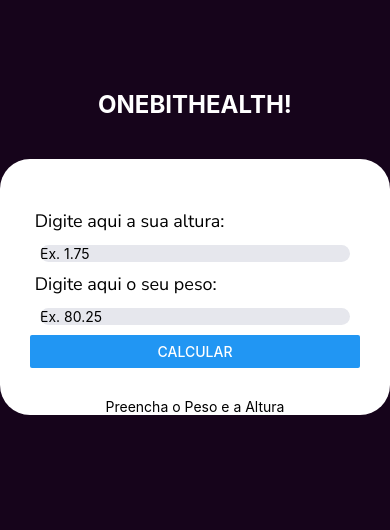
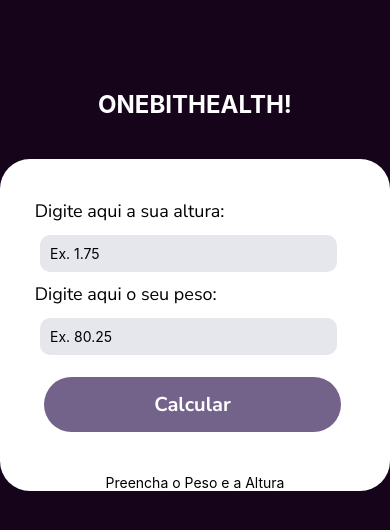
Before and after one commit to Wuel1/LearningReactNative, a React Native app: screen / in a window 390 px wide. Shown: the top 530 px of the page. Built offline with nearby package versions, Linux system fonts and the light colour scheme.

Commit message:
style touchableOpacity button

```diff
--- a/scr/components/Form/Index.js
+++ b/scr/components/Form/Index.js
@@ -1,5 +1,5 @@
 import React, { useState } from 'react';
-import {View, Text, TextInput, Button} from 'react-native';
+import {View, Text, TextInput, Button, TouchableOpacity} from 'react-native';
 import styles from './style';
 import ResultImc from './ResultImc/Index';
 
@@ -48,9 +48,13 @@ export default function Form(){
                 value={weight}
                 placeholder='Ex. 80.25'
                 keyboardType='numeric'/>
-                <Button
-                 onPress={validationImc}
-                 title={textButton}/>
+                <TouchableOpacity
+                 style={styles.ButtonCalculator}
+                 onPress={validationImc}>
+                    <Text style={styles.textButtonCalculator}>
+                        {textButton}
+                    </Text>
+                </TouchableOpacity>
             </View>
             <ResultImc messageResultImc={messageImc} ResultImc={Imc}/>
         </View>
--- a/scr/components/Form/style.js
+++ b/scr/components/Form/style.js
@@ -13,7 +13,7 @@ const styles = StyleSheet.create({
     form: {
         width:'100%',
         height:'auto',
-        marginTop: 20,
+        marginTop: 10,
         padding: 30,
     },
     formLabel: {
@@ -22,9 +22,28 @@ const styles = StyleSheet.create({
         paddingBottom: 2,
     },
     formInput:{
+       width:'90%',
        backgroundColor: '#E6E7ED',
-       borderRadius: 13,
+       borderRadius: 10,
+       paddingVertical: 10,
+       paddingLeft:10,
        margin: 10,
+    },
+    textButtonCalculator:{
+        fontFamily:'Nunito-Sans',
+        fontSize:20,
+        color:'#FFF',
+        fontWeight:'bold',
+    },
+    ButtonCalculator: {
+        borderRadius: 30,
+        justifyContent: 'center',
+        alignItems: 'center',
+        width:'90%',
+        backgroundColor: '#73628A',
+        paddingVertical: 14,
+        marginLeft: 14,
+        margin: 12,
     }
   });
 
```
